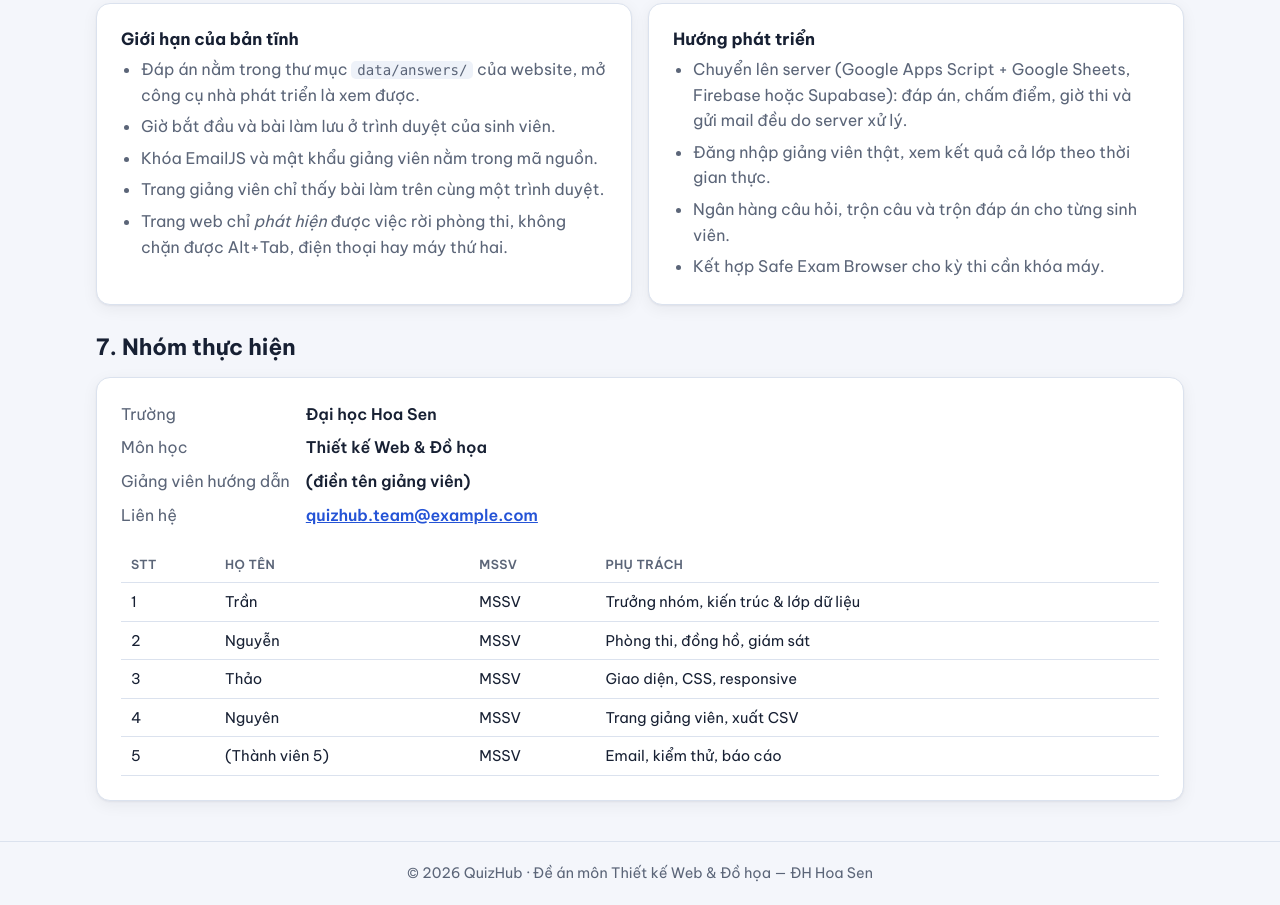
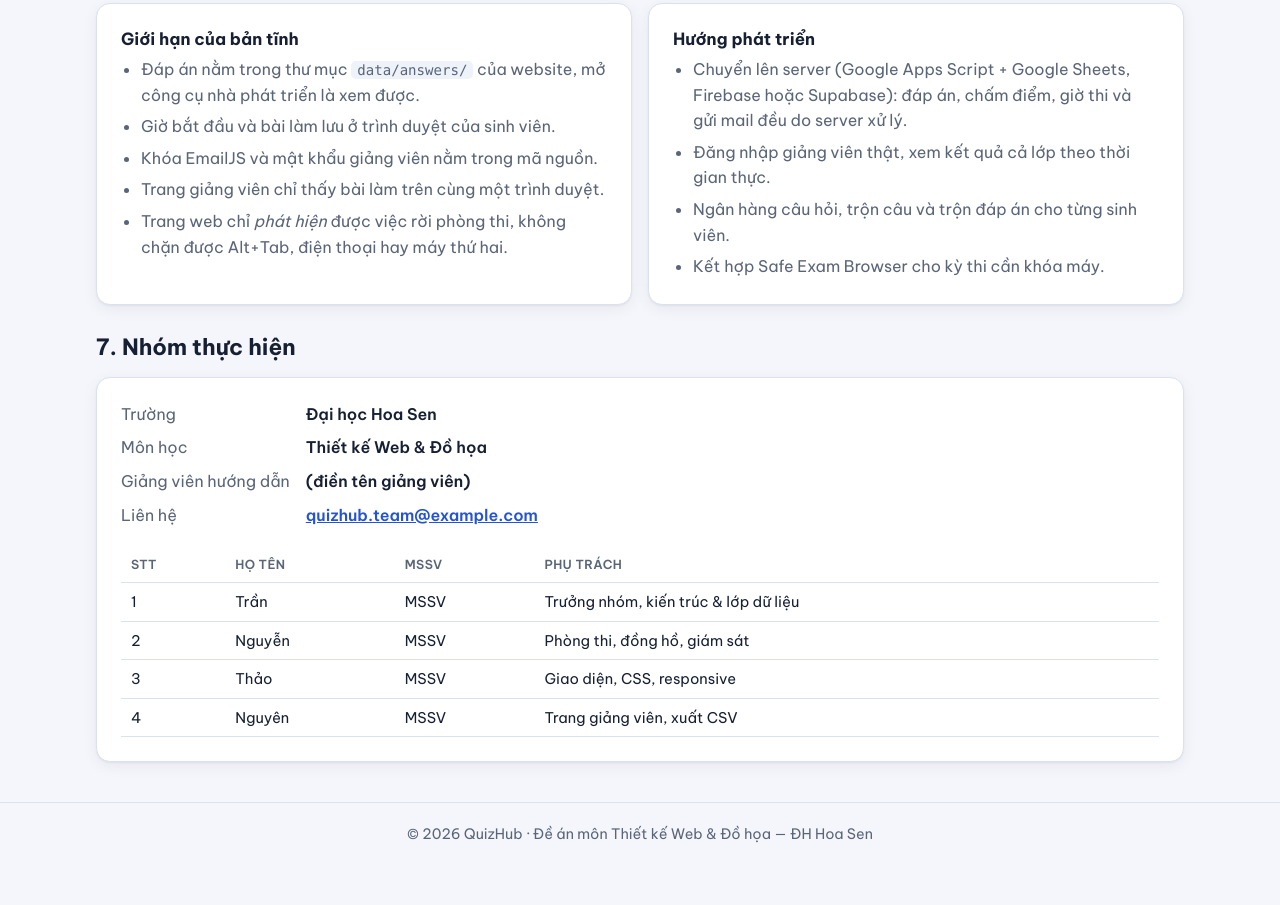
Before and after one commit to quannn25/quizhub, a plain HTML site: page about.html in a window 1280 px wide. Shown: the part 2325-3230 px from the top of the page. After the commit the page ends 3191 px from the top, so only its background shows below. Drawn offline with Linux system fonts and the light colour scheme.

Commit message:
Bỏ thành viên 5

```diff
--- a/about.html
+++ b/about.html
@@ -153,9 +153,7 @@
               <tr><td>1</td><td>Trần</td><td>MSSV</td><td>Trưởng nhóm, kiến trúc &amp; lớp dữ liệu</td></tr>
               <tr><td>2</td><td>Nguyễn</td><td>MSSV</td><td>Phòng thi, đồng hồ, giám sát</td></tr>
               <tr><td>3</td><td>Thảo</td><td>MSSV</td><td>Giao diện, CSS, responsive</td></tr>
-              <tr><td>4</td><td>Nguyên</td><td>MSSV</td><td>Trang giảng viên, xuất CSV</td></tr>
-              <tr><td>5</td><td>(Thành viên 5)</td><td>MSSV</td><td>Email, kiểm thử, báo cáo</td></tr>
-            </tbody>
+              <tr><td>4</td><td>Nguyên</td><td>MSSV</td><td>Trang giảng viên, xuất CSV</td></tr>            </tbody>
           </table>
         </div>
       </div>
```
